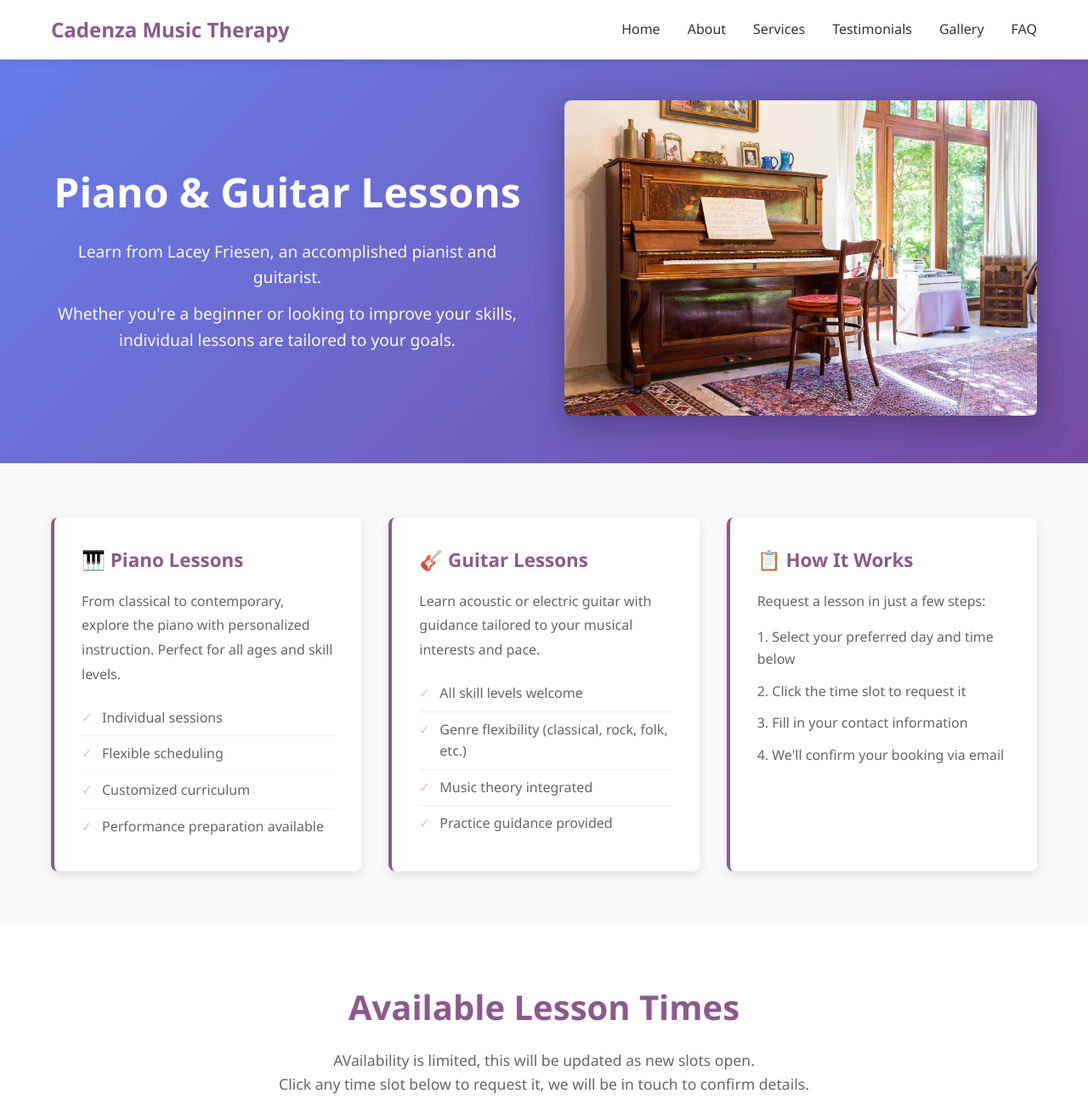
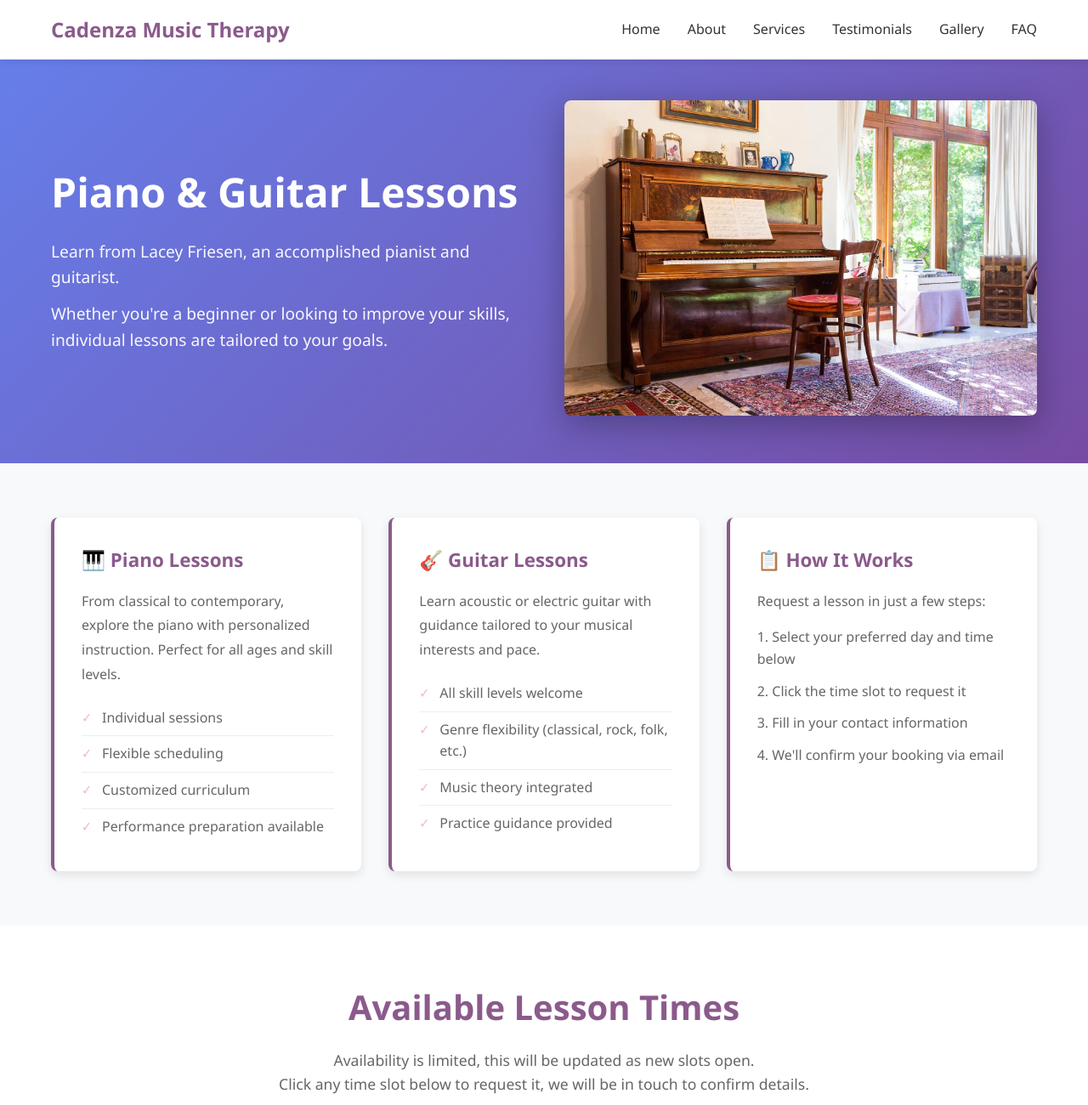
Before and after one commit to cadenzamusictherapyadmin/StandaloneWebsite, a plain HTML site: page piano.html in a window 1280 px wide. Shown: the top 1300 px of the page at 85% size. Drawn offline with Linux system fonts and the light colour scheme.

Commit message:
fix typo

```diff
--- a/piano.css
+++ b/piano.css
@@ -27,10 +27,11 @@ html, body {
     display: block;
 }
 
-.piano-hero {
+.section.hero.piano-hero {
     background: linear-gradient(135deg, #667eea 0%, #764ba2 100%) !important;
     color: white;
     padding: 3rem 0;
+    text-align: left;
 }
 
 .piano-hero-content {
--- a/piano.html
+++ b/piano.html
@@ -151,7 +151,7 @@
     <section class="section piano-slots">
         <div class="container">
             <h2>Available Lesson Times</h2>
-            <p class="slots-intro">AVailability is limited, this will be updated as new slots open.
+            <p class="slots-intro">Availability is limited, this will be updated as new slots open.
                  <br>Click any time slot below to request it, we will be in touch to confirm details.</p>
 
             <div class="slots-grid">
```
